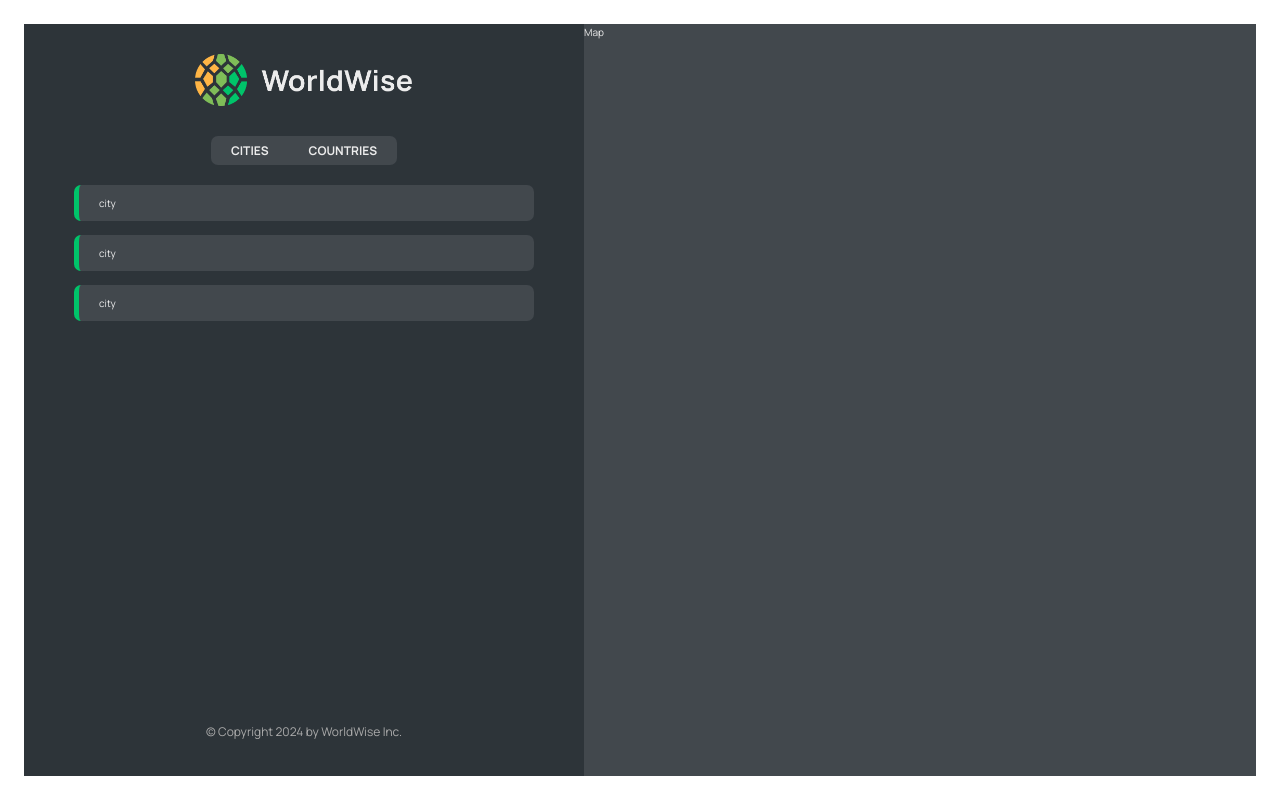
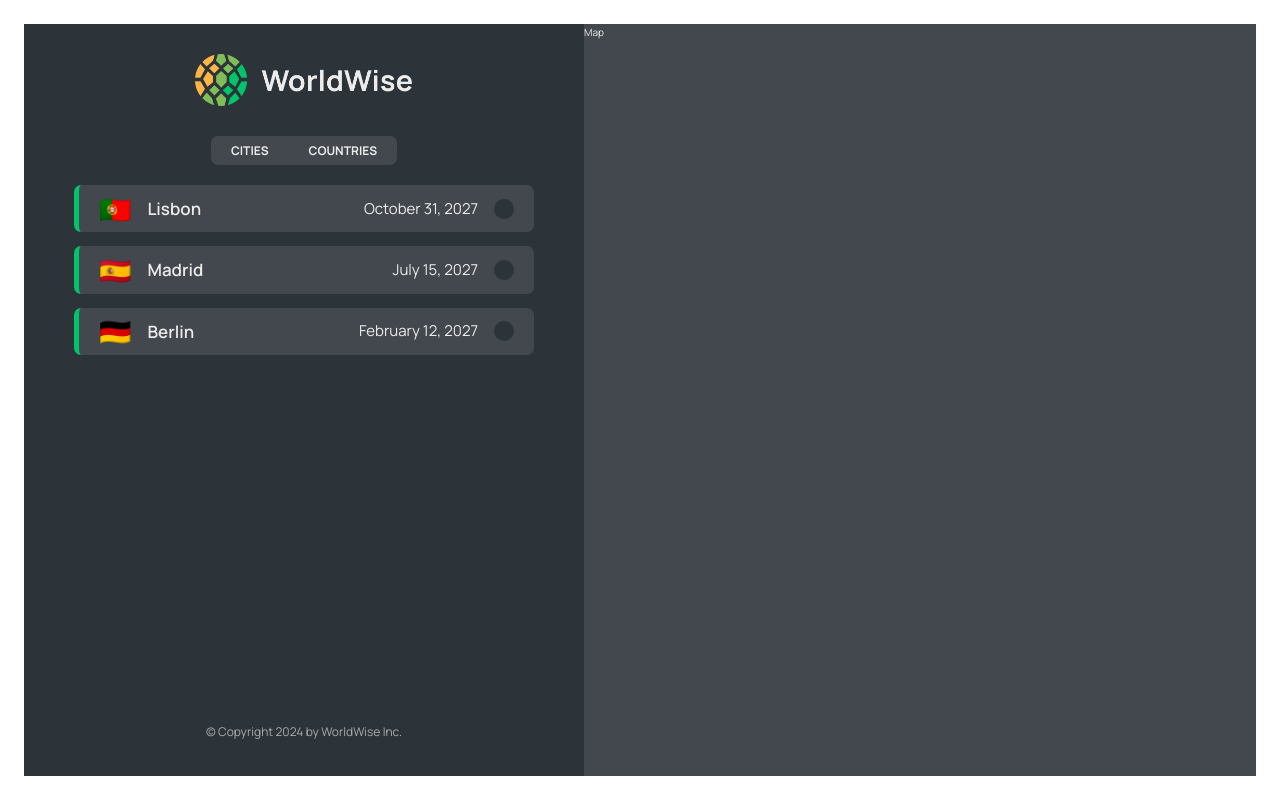
Before and after one commit to ehsanmehrjoo/worldwise, a React (Vite) app: page /app in a window 1280 px wide. Built offline with nearby package versions, Linux system fonts and the light colour scheme; data requests are answered from the project's data file.

Commit message:
CityItem and Update  file ctiylist and app  component

```diff
--- a/src/Component/CityItem.tsx
+++ b/src/Component/CityItem.tsx
@@ -1,10 +1,22 @@
 import styles from "./CityItem.module.css"
+
+const formatDate = (date) =>
+  new Intl.DateTimeFormat("en", {
+    day: "numeric",
+    month: "long",
+    year: "numeric",
+
+  }).format(new Date(date));
  function CityItem ({city})  {
+  console.log(city);
+  const {cityName, emoji, date} = city;
   return (
-    <ul className={styles.cityItem}>
-        city
-        {/* <a href=""></a> */}
-    </ul>
+    <li className={styles.cityItem}>
+         <span className={styles.emoji}>{emoji}</span>
+         <h3 className={styles.name}>{cityName}</h3>
+         <time className={styles.date}>{formatDate(date)}</time>
+         <button className={styles.deleteBtn}></button>
+    </li>
   );
 };
 
```
